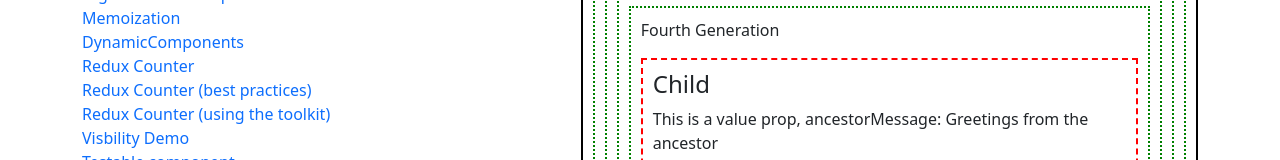
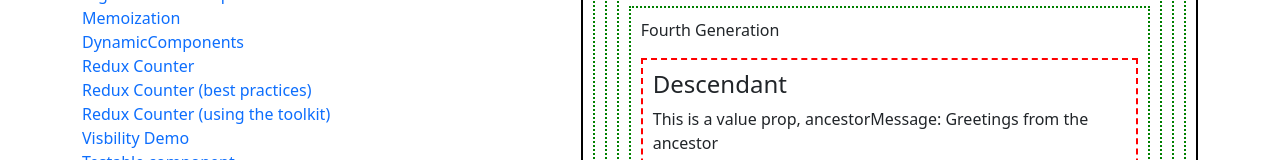
Before and after one commit to speedingplanet/front-end-bootcamp, a React (Vite) app in the folder react-demos/: page /comp-comm/ancestor-descendant in a window 1280 px wide. Shown: the part 363-523 px from the top of the page. Built offline with nearby package versions, Linux system fonts and the light colour scheme.

Commit message:
Small improvements

```diff
--- a/react-demos/src/component-communications/AncestorDescendant.jsx
+++ b/react-demos/src/component-communications/AncestorDescendant.jsx
@@ -39,7 +39,10 @@ function Gen1(props) {
 	return (
 		<div style={{ border: '2px green dotted', padding: '10px' }}>
 			<p>First Generation</p>
-			<Gen2 {...props} />
+			<Gen2
+				{...props}
+				anotherProperty={5}
+			/>
 		</div>
 	);
 }
@@ -54,10 +57,11 @@ function Gen2(props) {
 }
 
 function Gen3(props) {
+	const { anotherProperty, ...remainingProps } = props;
 	return (
 		<div style={{ border: '2px green dotted', padding: '10px' }}>
 			<p>Third Generation</p>
-			<Gen4 {...props} />
+			<Gen4 {...remainingProps} />
 		</div>
 	);
 }
@@ -83,7 +87,7 @@ function Descendant({ ancestorMessage, onSendMessage }) {
 
 	return (
 		<div style={{ border: '2px dashed red', padding: '10px' }}>
-			<h4>Child</h4>
+			<h4>Descendant</h4>
 			<p>This is a value prop, ancestorMessage: {ancestorMessage}</p>
 			<div className="mt-3">
 				<label
--- a/react-demos/src/component-communications/ParentChild.jsx
+++ b/react-demos/src/component-communications/ParentChild.jsx
@@ -10,18 +10,18 @@ function ParentChild() {
 }
 
 function Parent() {
-	let [childMessage, setChildMessage] = useState('');
+	let [displayMessage, setDisplayMessage] = useState('');
 
 	function handleSendMessage(message) {
-		setChildMessage(message);
+		setDisplayMessage(message);
 	}
 
 	return (
 		<div style={{ border: '2px solid black', padding: '10px' }}>
 			<h3>Parent component</h3>
 			<div style={{ minHeight: '2em' }}>
-				{childMessage ? (
-					<p>Message received: {childMessage}</p>
+				{displayMessage ? (
+					<p>Message received: {displayMessage}</p>
 				) : (
 					<p>No messages yet.</p>
 				)}
```
